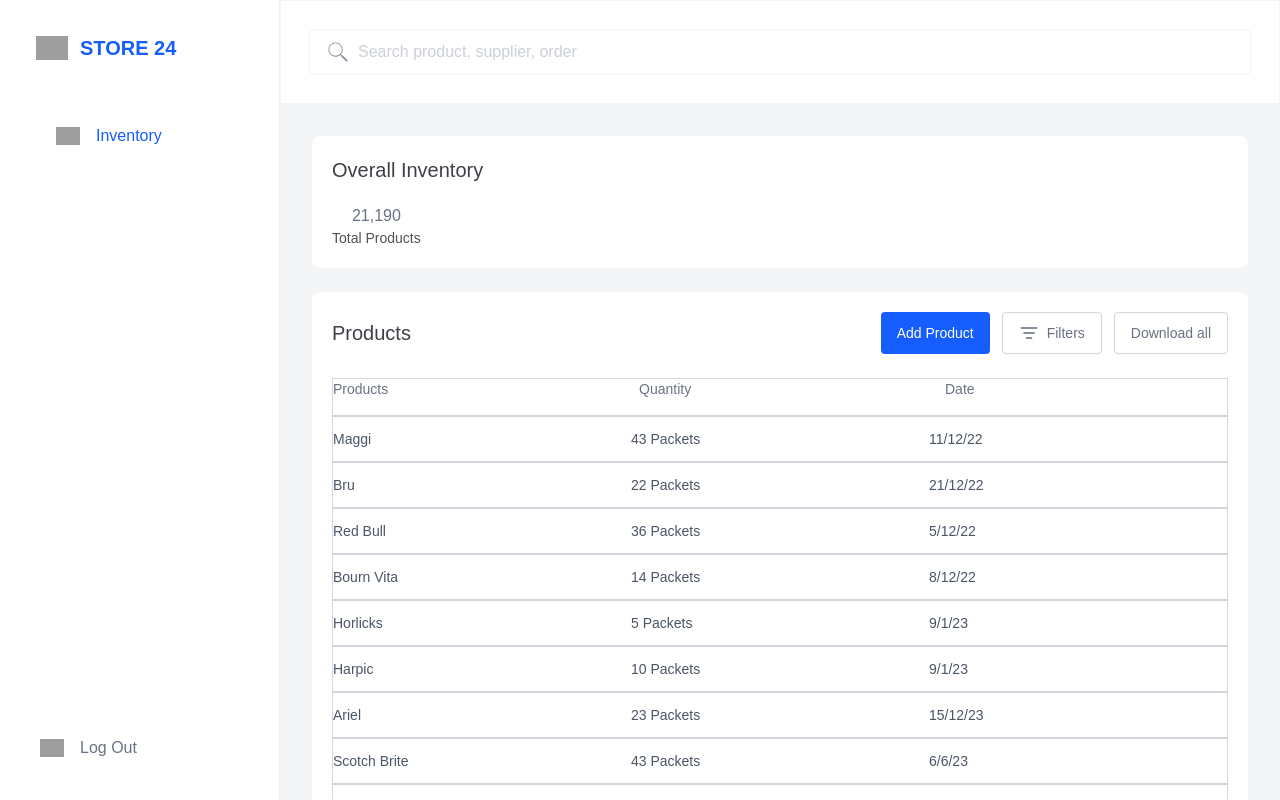
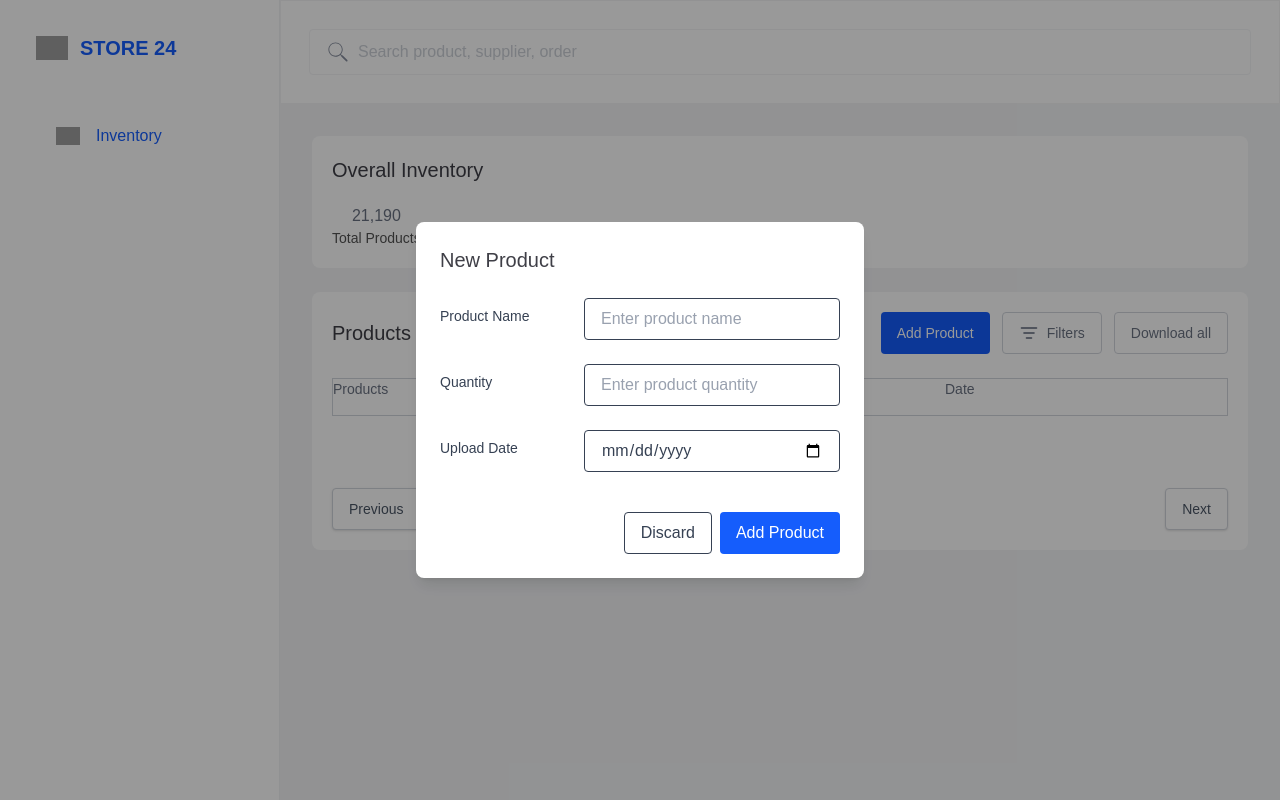
Before and after one commit to ranisedangbekerja/store24, a Next.js app in the folder client/: page / in a window 1280 px wide. Both pictures are taken after a click on the button "Add Product". Built offline with nearby package versions, Linux system fonts and the light colour scheme; grey boxes are pictures that could not be loaded.

Commit message:
Update Add Product

```diff
--- a/client/src/components/InputDesign.tsx
+++ b/client/src/components/InputDesign.tsx
@@ -6,6 +6,13 @@ import { ProductsTable } from "./ProductsTable";
 import SideBar from "./SideBar";
 
 const InputDesign: React.FC = () => {
+  const [searchQuery, setSearchQuery] = React.useState("");
+
+  // Handle search query change
+  const handleSearch = (query: string) => {
+    setSearchQuery(query);
+  };
+
   return (
     <main className="flex bg-gray-100 min-h-screen">
       {/* Sidebar (fixed, tidak perlu perubahan di sini) */}
@@ -13,10 +20,12 @@ const InputDesign: React.FC = () => {
 
       {/* Main Content */}
       <div className="flex flex-col flex-1 pl-[280px] h-screen overflow-auto">
-        <SearchBar />
+        {/* Pass handleSearch function to SearchBar as onSearch prop */}
+        <SearchBar onSearch={handleSearch} />
         <div className="flex flex-col gap-6 p-6 md:p-8">
           <InventoryStats />
-          <ProductsTable />
+          {/* Pass searchQuery to ProductsTable */}
+          <ProductsTable searchQuery={searchQuery} />
         </div>
       </div>
     </main>
--- a/client/src/components/ProductInputForm.tsx
+++ b/client/src/components/ProductInputForm.tsx
@@ -1,56 +1,113 @@
 "use client";
 
 import * as React from "react";
-import { FormInput } from "./FormInput";
-import { FormButtons } from "./FormButtons";
 
-export const ProductInputForm: React.FC = () => {
+//  tipe props untuk menerima onClose dan onSubmit
+type ProductInputFormProps = {
+  onClose?: () => void;
+  onSubmit?: (newProduct: { name: string; quantity: string; date: string }) => void;
+};
+
+export const ProductInputForm: React.FC<ProductInputFormProps> = ({ onClose, onSubmit }) => {
   const [productName, setProductName] = React.useState("");
   const [quantity, setQuantity] = React.useState("");
   const [uploadDate, setUploadDate] = React.useState("");
+  const [quantityError, setQuantityError] = React.useState<string | null>(null);
+  const [nameError, setNameError] = React.useState<string | null>(null);
 
   const handleDiscard = () => {
     setProductName("");
     setQuantity("");
     setUploadDate("");
+    setQuantityError(null);
+    setNameError(null);
+    if (onClose) onClose();
   };
 
   const handleAdd = () => {
-    // Handle form submission
-    console.log({
-      productName,
+    // Validate quantity and name
+    if (parseFloat(quantity) <= 0) {
+      setQuantityError("Quantity cannot be less than 0.");
+      return;
+    } else {
+      setQuantityError(null);
+    }
+
+    if (productName.length > 100) {
+      setNameError("Product name cannot exceed 100 characters.");
+      return;
+    } else {
+      setNameError(null);
+    }
+
+    const newProduct = {
+      name: productName,
       quantity,
-      uploadDate,
-    });
+      date: uploadDate,
+    };
+
+    if (onSubmit) onSubmit(newProduct); // panggil callback dari parent
+    handleDiscard(); // reset & tutup
+  };
+
+  // Handle quantity input change and ensure it's not less than 0
+  const handleQuantityChange = (e: React.ChangeEvent<HTMLInputElement>) => {
+    const value = e.target.value;
+    // Ensure the value is either a positive number or zero
+    if (!isNaN(parseFloat(value)) && parseFloat(value) >= 0) {
+      setQuantity(value);
+      setQuantityError(null); // Clear any existing error when input is valid
+    }
   };
 
   return (
-    <main className="flex justify-center items-center w-screen h-screen bg-neutral-100">
-      <section className="p-8 bg-white rounded-lg w-[500px] max-sm:w-[95%]">
-        <h1 className="mb-6 text-xl font-medium text-zinc-700">New Product</h1>
-        <form className="flex flex-col gap-8">
-          <FormInput
-            label="Product Name"
+    <div className="bg-white rounded-lg p-6 w-full max-w-md shadow-lg">
+      <h1 className="mb-6 text-xl font-medium text-zinc-700">New Product</h1>
+      <form className="flex flex-col gap-6">
+        <div className="flex items-start gap-4">
+          <label className="w-32 text-sm font-medium text-gray-700 mt-2">Product Name</label>
+          <input
+            type="text"
+            className="flex-1 px-4 py-2 border rounded focus:outline-none focus:ring text-gray-700 placeholder-gray-400"
             placeholder="Enter product name"
             value={productName}
-            onChange={setProductName}
+            onChange={(e) => setProductName(e.target.value)}
           />
-          <FormInput
-            label="Quantity"
+          {nameError && <span className="text-red-500 text-sm">{nameError}</span>}
+        </div>
+
+        <div className="flex items-start gap-4">
+          <label className="w-32 text-sm font-medium text-gray-700 mt-2">Quantity</label>
+          <input
+            type="number"
+            className="flex-1 px-4 py-2 border rounded focus:outline-none focus:ring text-gray-700 placeholder-gray-400"
             placeholder="Enter product quantity"
             value={quantity}
-            onChange={setQuantity}
+            onChange={handleQuantityChange} // Use the new handler
           />
-          <FormInput
-            label="Upload Date"
-            placeholder="Enter expiry date"
+          {quantityError && <span className="text-red-500 text-sm">{quantityError}</span>}
+        </div>
+
+        <div className="flex items-start gap-4">
+          <label className="w-32 text-sm font-medium text-gray-700 mt-2">Upload Date</label>
+          <input
+            type="date"
+            className="flex-1 px-4 py-2 border rounded focus:outline-none focus:ring text-gray-700 placeholder-gray-400"
             value={uploadDate}
-            onChange={setUploadDate}
+            onChange={(e) => setUploadDate(e.target.value)}
           />
-          <FormButtons onDiscard={handleDiscard} onAdd={handleAdd} />
-        </form>
-      </section>
-    </main>
+        </div>
+
+        <div className="flex justify-end gap-2 mt-4">
+          <button type="button" onClick={handleDiscard} className="px-4 py-2 text-gray-700 border rounded">
+            Discard
+          </button>
+          <button type="button" onClick={handleAdd} className="px-4 py-2 text-white bg-blue-600 rounded">
+            Add Product
+          </button>
+        </div>
+      </form>
+    </div>
   );
 };
 
--- a/client/src/components/ProductsTable.tsx
+++ b/client/src/components/ProductsTable.tsx
@@ -1,45 +1,109 @@
+// ProductsTable.tsx
+
 "use client";
 import * as React from "react";
 import { ActionButton } from "./ActionButton";
 import { TableHeader, TableRow, FiltersButton } from "./TableComponents";
-import { FormInput } from "./FormInput";
+import { ProductInputForm } from "./ProductInputForm";
 
-const productData = [
-  { name: "Maggi", quantity: "43 Packets", date: "11/12/22" },
-  { name: "Bru", quantity: "22 Packets", date: "21/12/22" },
-  { name: "Red Bull", quantity: "36 Packets", date: "5/12/22" },
-  { name: "Bourn Vita", quantity: "14 Packets", date: "8/12/22" },
-  { name: "Horlicks", quantity: "5 Packets", date: "9/1/23" },
-  { name: "Harpic", quantity: "10 Packets", date: "9/1/23" },
-  { name: "Ariel", quantity: "23 Packets", date: "15/12/23" },
-  { name: "Scotch Brite", quantity: "43 Packets", date: "6/6/23" },
-  { name: "Coca cola", quantity: "41 Packets", date: "11/11/22" },
-];
+// Define props type for ProductsTable to accept searchQuery
+type ProductsTableProps = {
+  searchQuery: string;
+};
 
-export const ProductsTable: React.FC = () => {
+export const ProductsTable: React.FC<ProductsTableProps> = ({ searchQuery }) => {
+  const [showForm, setShowForm] = React.useState(false);
+  const [products, setProducts] = React.useState<{ name: string; quantity: string; date: string }[]>([]);
+  const [currentPage, setCurrentPage] = React.useState(1);
+  const [productsPerPage] = React.useState(10); // Max 10 products per page
+
+  const totalQuantity = products.reduce(
+  (sum, product) => sum + Number(product.quantity),
+  0
+);
+
+
+  const handleAddClick = () => setShowForm(true);
+
+  const handleAddProduct = (newProduct: { name: string; quantity: string; date: string }) => {
+    setProducts((prev) => [newProduct, ...prev]); // Add the new product at the top
+    setShowForm(false);
+    setCurrentPage(1); // Reset to the first page after adding
+  };
+
+  // Pagination logic
+  const indexOfLastProduct = currentPage * productsPerPage;
+  const indexOfFirstProduct = indexOfLastProduct - productsPerPage;
+
+  // Filter products based on search query
+  const currentProducts = products
+    .filter((product) =>
+      product.name.toLowerCase().includes(searchQuery.toLowerCase())
+    )
+    .slice(indexOfFirstProduct, indexOfLastProduct);
+
+  const handleNextPage = () => {
+    if (currentPage * productsPerPage < products.length) {
+      setCurrentPage(currentPage + 1);
+    }
+  };
+
+  const handlePreviousPage = () => {
+    if (currentPage > 1) {
+      setCurrentPage(currentPage - 1);
+    }
+  };
+
   return (
     <section className="p-5 bg-white rounded-lg">
       <div className="flex justify-between items-center mb-6">
         <h2 className="text-xl font-medium text-zinc-700">Products</h2>
         <div className="flex gap-3">
-          <ActionButton variant="primary">Add Product</ActionButton>
+          <ActionButton variant="primary" onClick={handleAddClick}>
+            Add Product
+          </ActionButton>
           <FiltersButton />
           <ActionButton>Download all</ActionButton>
         </div>
       </div>
+
+      {/* Modal overlay */}
+      {showForm && (
+        <div className="fixed inset-0 z-50 flex items-center justify-center bg-black/40">
+          <ProductInputForm
+            onClose={() => setShowForm(false)}
+            onSubmit={handleAddProduct}
+          />
+        </div>
+      )}
+
       <div className="w-full">
         <TableHeader />
         <div className="flex flex-col">
-          {productData.map((product, index) => (
-            <TableRow key={index} {...product} />
-          ))}
+          {currentProducts.length > 0 ? (
+            currentProducts.map((product, index) => (
+              <TableRow key={index} {...product} />
+            ))
+          ) : (
+            <div className="text-center py-4">No products found</div>
+          )}
         </div>
         <div className="flex justify-between items-center mt-4">
-          <button className="px-4 py-2.5 text-sm font-medium text-gray-600 bg-white rounded border border-gray-300 shadow-sm">
+          <button
+            className="px-4 py-2.5 text-sm font-medium text-gray-600 bg-white rounded border border-gray-300 shadow-sm"
+            onClick={handlePreviousPage}
+            disabled={currentPage === 1}
+          >
             Previous
           </button>
-          <div className="text-sm text-gray-600">Page 1 of 10</div>
-          <button className="px-4 py-2.5 text-sm font-medium text-gray-600 bg-white rounded border border-gray-300 shadow-sm">
+          <div className="text-sm text-gray-600">
+            Page {currentPage} of {Math.ceil(products.length / productsPerPage)}
+          </div>
+          <button
+            className="px-4 py-2.5 text-sm font-medium text-gray-600 bg-white rounded border border-gray-300 shadow-sm"
+            onClick={handleNextPage}
+            disabled={currentPage * productsPerPage >= products.length}
+          >
             Next
           </button>
         </div>
--- a/client/src/components/SearchBar.tsx
+++ b/client/src/components/SearchBar.tsx
@@ -1,7 +1,15 @@
 "use client";
 import * as React from "react";
 
-export const SearchBar: React.FC = () => {
+type SearchBarProps = {
+  onSearch: (query: string) => void;
+};
+
+export const SearchBar: React.FC<SearchBarProps> = ({ onSearch }) => {
+  const handleSearchChange = (e: React.ChangeEvent<HTMLInputElement>) => {
+    onSearch(e.target.value);
+  };
+
   return (
     <div className="p-7 w-full bg-white border border-zinc-100">
       <div className="flex gap-2 items-center w-full">
@@ -23,6 +31,7 @@ export const SearchBar: React.FC = () => {
             type="text"
             placeholder="Search product, supplier, order"
             className="flex-1 text-base text-gray-400 outline-none"
+            onChange={handleSearchChange}
           />
         </div>
       </div>
--- a/client/src/components/SideBar.tsx
+++ b/client/src/components/SideBar.tsx
@@ -21,14 +21,6 @@ const SideBar: React.FC = () => {
           </div>
         </div>
       </div>
-
-      <div className="absolute bottom-6 left-6 text-base font-medium text-gray-500">
-        <MenuItem
-          icon="https://cdn.builder.io/api/v1/image/assets/TEMP/69855c4253abf663a66d52872ab0c43dd241fc57?placeholderIfAbsent=true&apiKey=1801958dbb714fc188da4c859fd1275c"
-          text="Log Out"
-          textColor="text-gray-500"
-        />
-      </div>
     </nav>
   );
 };
```
